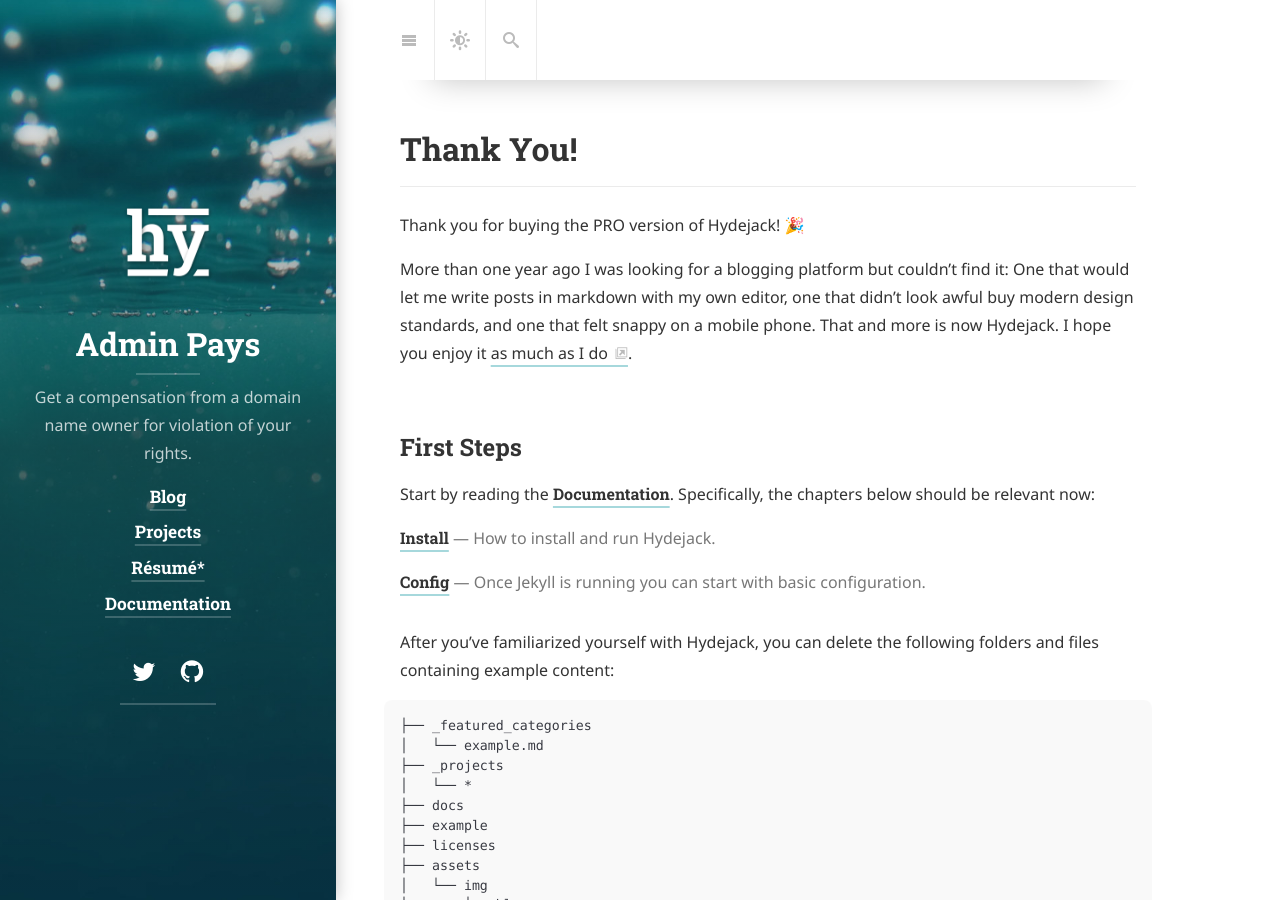
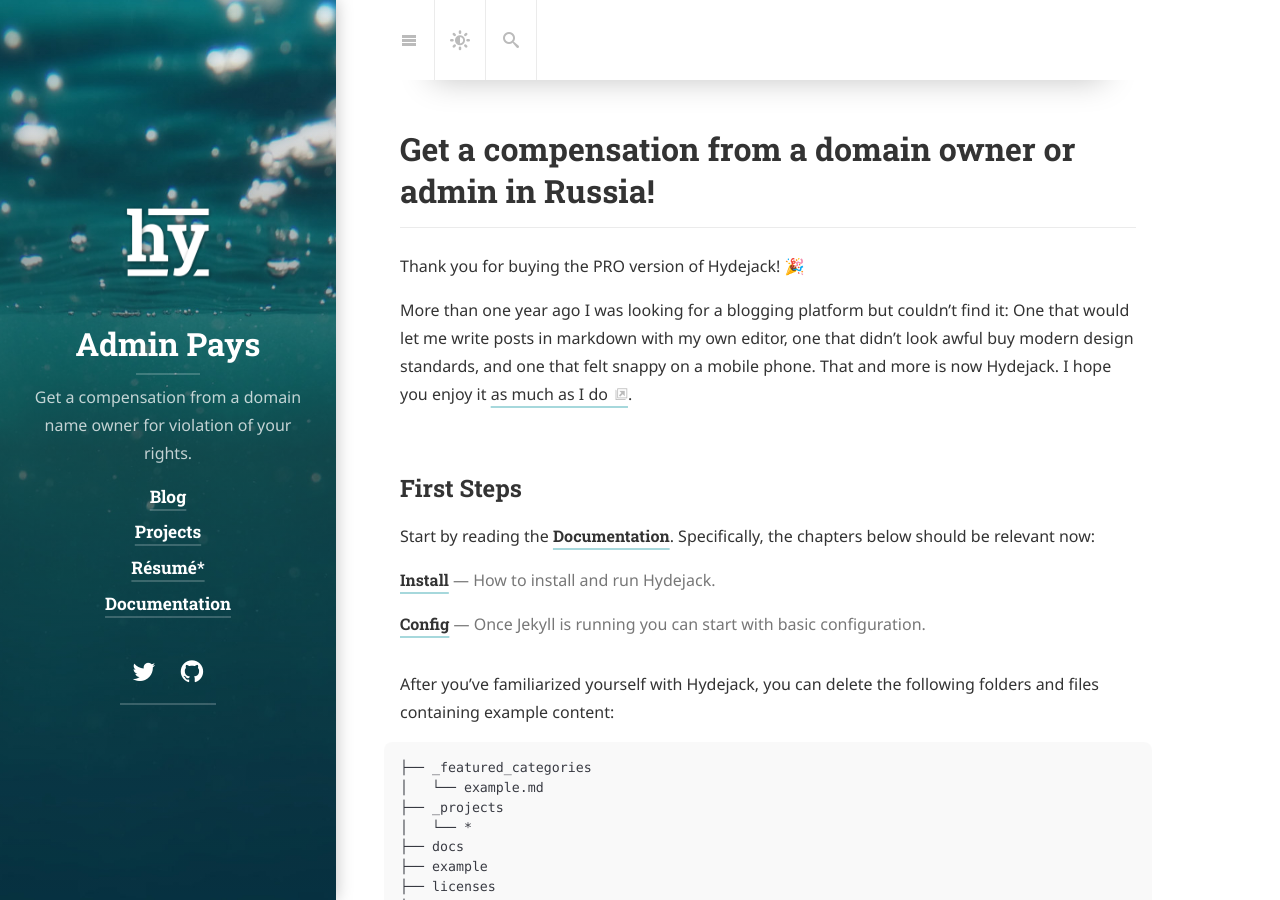
Before and after one commit to xCounsel/adminpays, a Jekyll site: the page built from index.md, in a window 1280 px wide and 900 px high. Built offline with Jekyll 4.4.1, drawn with Linux system fonts in a browser that asks for light colours; cached includes are drawn as plain includes; nearby versions of some CDN libraries; some web fonts are replaced; library files that are not in the unit come from our copies.

Commit message:
Update index.md

```diff
--- a/index.md
+++ b/index.md
@@ -1,6 +1,6 @@
 ---
 layout: page
-title: Thank You!
+title: Get a compensation from a domain owner or admin in Russia!
 sitemap: false
 ---
 
```
